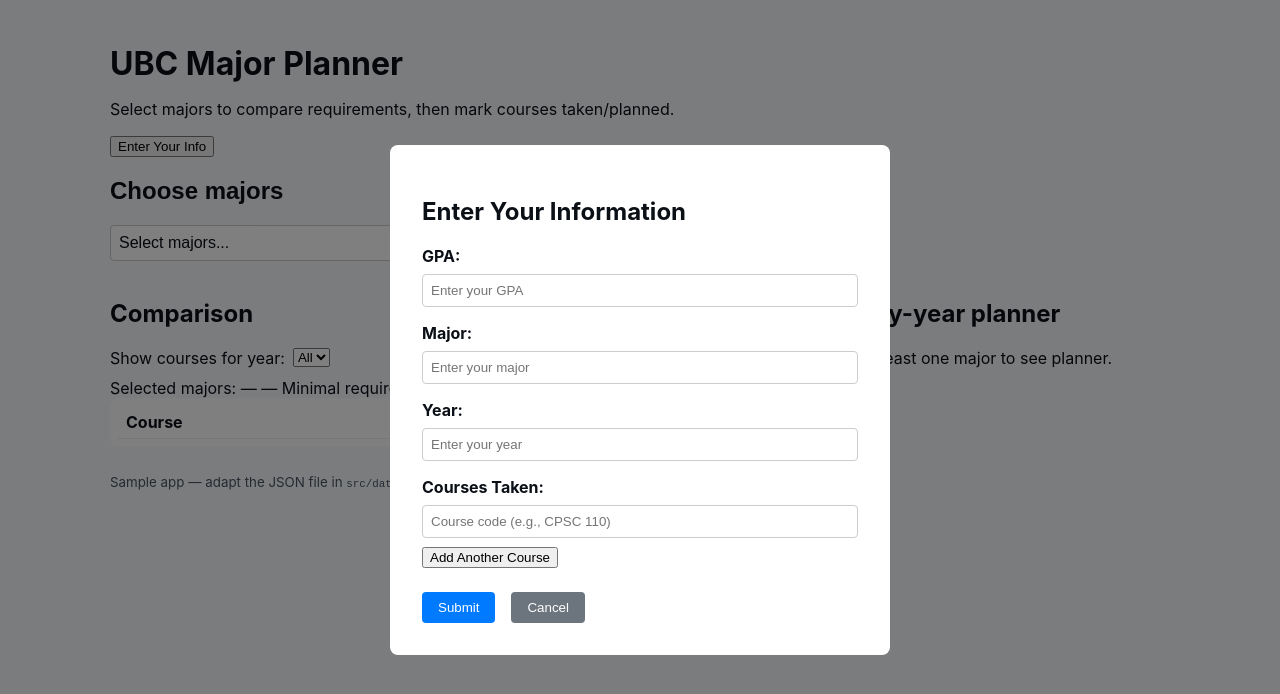
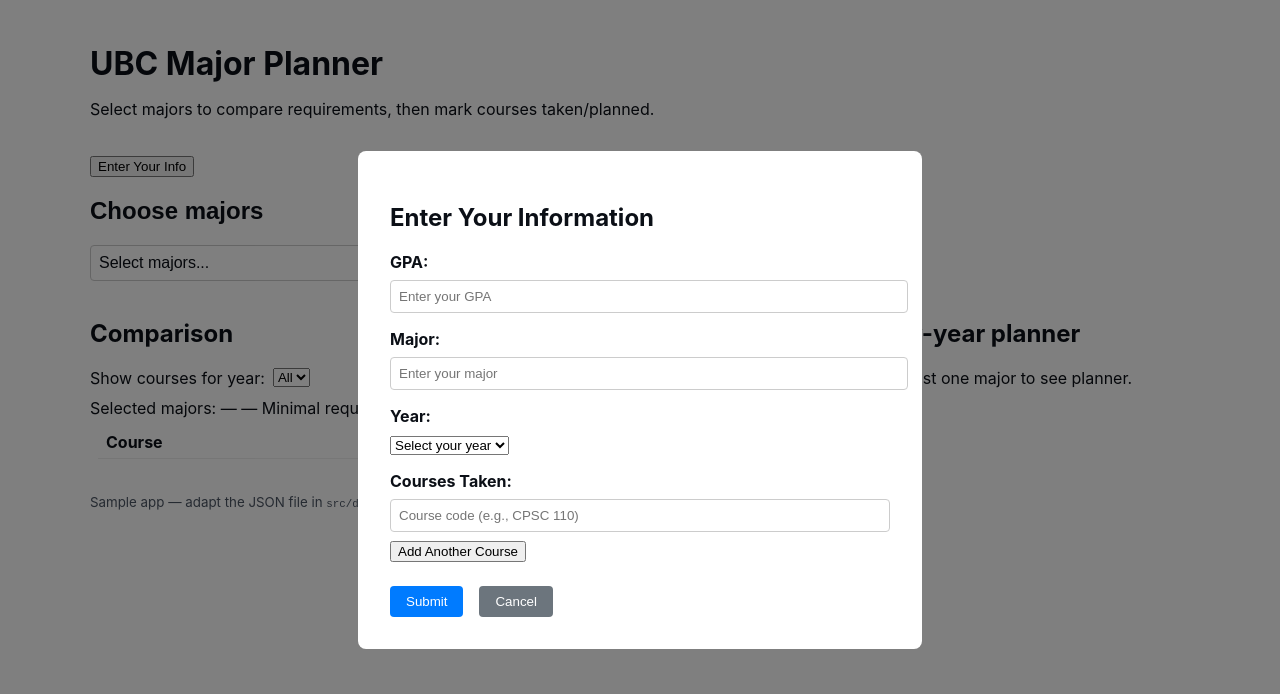
Before and after one commit to saturday-sucks/HackCampSubmission2025, a React (Vite) app in the folder HackProject/: page / in a window 1280 px wide. Both pictures are taken after a click on the button "Enter Your Info". Shown: the top 694 px of the page. Built offline with nearby package versions, Linux system fonts and the light colour scheme.

Commit message:
changed layout

```diff
--- a/HackProject/src/Styles.css
+++ b/HackProject/src/Styles.css
@@ -1,5 +1,3 @@
-:root{--bg:#f6f9fc;--card:#ffffff;--accent:#0b5cff}
-*{box-sizing:border-box}
 body{font-family:Inter,system-ui,-apple-system,Segoe UI,Roboto,'Helvetica Neue',Arial; margin:0;background:var(--bg);color:#0b0f16}
 .app{max-width:1100px;margin:24px auto;padding:20px}
 header h1{margin:0 0 6px}
@@ -15,6 +13,7 @@
 .year{background:var(--card);padding:10px;border-radius:8px;margin-bottom:10px}
 footer{margin-top:24px;color:#4b5563}
 
+
 /* Form Overlay Styles */
 .form-overlay {
  position: fixed;
@@ -29,6 +28,7 @@
  z-index: 1000;
 }
 
+
 .form-container {
  background: white;
  padding: 2rem;
@@ -39,15 +39,18 @@
  overflow-y: auto;
 }
 
+
 .form-group {
  margin-bottom: 1rem;
 }
+
 
 .form-group label {
  display: block;
  margin-bottom: 0.5rem;
  font-weight: bold;
 }
+
 
 .form-group input {
  width: 100%;
@@ -56,21 +59,25 @@
  border-radius: 4px;
 }
 
+
 .course-field {
  display: flex;
  gap: 0.5rem;
  margin-bottom: 0.5rem;
 }
 
+
 .course-field input {
  flex: 1;
 }
+
 
 .form-buttons {
  display: flex;
  gap: 1rem;
  margin-top: 1.5rem;
 }
+
 
 .form-buttons button {
  padding: 0.5rem 1rem;
@@ -79,12 +86,44 @@
  cursor: pointer;
 }
 
+
 .form-buttons button[type="submit"] {
  background: #007bff;
  color: white;
 }
 
+
 .form-buttons button[type="button"] {
  background: #6c757d;
  color: white;
 }
+
+.header-container {
+  display: flex;
+  justify-content: space-between;
+  align-items: flex-start;
+  gap: 20px;
+  margin-bottom: 20px;
+}
+
+.header-text {
+  flex: 2;
+}
+
+.user-display {
+  background: #f8f9fa;
+  padding: 12px;
+  border-radius: 8px;
+  min-width: 200px;
+  max-width: 250px;
+  font-size: 14px;
+}
+
+.user-display h3 {
+  margin: 0 0 8px 0;
+  font-size: 16px;
+}
+
+.user-display p {
+  margin: 4px 0;
+}
--- a/HackProject/src/app.jsx
+++ b/HackProject/src/app.jsx
@@ -2,6 +2,7 @@
 import MajorSelector from './Components/MajorSelector'
 import ComparisonTable from './Components/ComparisonTable'
 import Planner from './Components/Planner'
+
 
 const UserForm = ({ onSubmit, onCancel }) => {
  const [gpa, setGpa] = useState('');
@@ -9,19 +10,23 @@
  const [year, setYear] = useState('');
  const [courses, setCourses] = useState(['']);
 
+
  const addCourse = () => {
    setCourses([...courses, '']);
  };
 
+
  const removeCourse = (index) => {
    setCourses(courses.filter((_, i) => i !== index));
  };
+
 
  const updateCourse = (index, value) => {
    const newCourses = [...courses];
    newCourses[index] = value;
    setCourses(newCourses);
  };
+
 
  const handleSubmit = (e) => {
    e.preventDefault();
@@ -38,6 +43,7 @@
    });
  };
 
+
  return (
    <div className="form-overlay">
      <div className="form-container">
@@ -48,11 +54,14 @@
            <input
              type="number"
              step="0.1"
+             min="0"
+             max="4.33"
              value={gpa}
              onChange={(e) => setGpa(e.target.value)}
              placeholder="Enter your GPA"
            />
          </div>
+
 
          <div className="form-group">
            <label>Major:</label>
@@ -64,15 +73,18 @@
            />
          </div>
 
+
          <div className="form-group">
            <label>Year:</label>
-            <input
-              type="text"
-              value={year}
-              onChange={(e) => setYear(e.target.value)}
-              placeholder="Enter your year"
-            />
+            <select value={year} onChange={(e) => setYear(e.target.value)}>
+                <option value="">Select your year</option>
+                <option value="1">First Year</option>
+                <option value="2">Second Year</option>
+                <option value="3">Third Year</option>
+                <option value="4">Fourth Year</option>
+            </select>
             </div>
+
 
          <div className="form-group">
            <label>Courses Taken:</label>
@@ -96,6 +108,7 @@
            </button>
          </div>
 
+
          <div className="form-buttons">
            <button type="submit">Submit</button>
            <button type="button" onClick={onCancel}>Cancel</button>
@@ -106,13 +119,18 @@
  );
 };
 
+
 export default function App() {
 const [data, setData] = useState(null)
 const [selectedMajors, setSelectedMajors] = useState([])
 const [takenCourses, setTakenCourses] = useState([])
 
+
 // For showing/hiding the user form
 const [showForm, setShowForm] = useState(false);
+const [userInfo, setUserInfo] = useState(null);
+
+
 
 
 useEffect(() => {
@@ -123,21 +141,33 @@
 }, [])
 
 
+
+
 if (!data) return <div className="app">Loading data...</div>
+
+
 
 
 return (
 <div className="app">
-<header>
+<header className="header-container">
+  <div className="header-text">
     <h1>UBC Major Planner</h1>
     <p>Select majors to compare requirements, then mark courses taken/planned.</p>
+  </div>
+  {userInfo && (
+    <div className="user-display">
+      <h3>Your Information</h3>
+      <p><strong>Major:</strong> {userInfo.major}</p>
+      <p><strong>Year:</strong> {userInfo.year}</p>
+      <p><strong>GPA:</strong> {userInfo.gpa}</p>
+    </div>
+  )}
 </header>
 
+<main>
+  <button onClick={() => setShowForm(true)}>Enter Your Info</button>
 
-<main>
-
-{/* Button to open user form */}
-<button onClick={() => setShowForm(true)}>Enter Your Info</button>
 
 {/* Show form only when needed */}
 {showForm && (
@@ -145,6 +175,15 @@
    onSubmit={(userData) => {
      // update courses from form
      setTakenCourses(userData.takenCourses || []);
+
+
+       setUserInfo({
+           gpa: userData.gpa,
+           major: userData.major,
+           year: userData.year
+       });
+
+
      // hide the form after submit
      setShowForm(false);
    }}
@@ -152,11 +191,14 @@
  />
 )}
 
+
 <MajorSelector
 majors={data}
 selected={selectedMajors}
 setSelected={setSelectedMajors}
 />
+
+
 
 
 <section className="results">
@@ -166,6 +208,8 @@
 takenCourses={takenCourses}
 setTakenCourses={setTakenCourses}
 />
+
+
 
 
 <Planner
@@ -178,6 +222,8 @@
 </main>
 
 
+
+
 <footer>
 <small>Sample app — adapt the JSON file in <code>src/data/courses.json</code> to match your real database.</small>
 </footer>
```
Also changed, not shown: 1 other file (tests, documents, lock files or other folders). Lines whose indentation alone changed are shown as unchanged.
